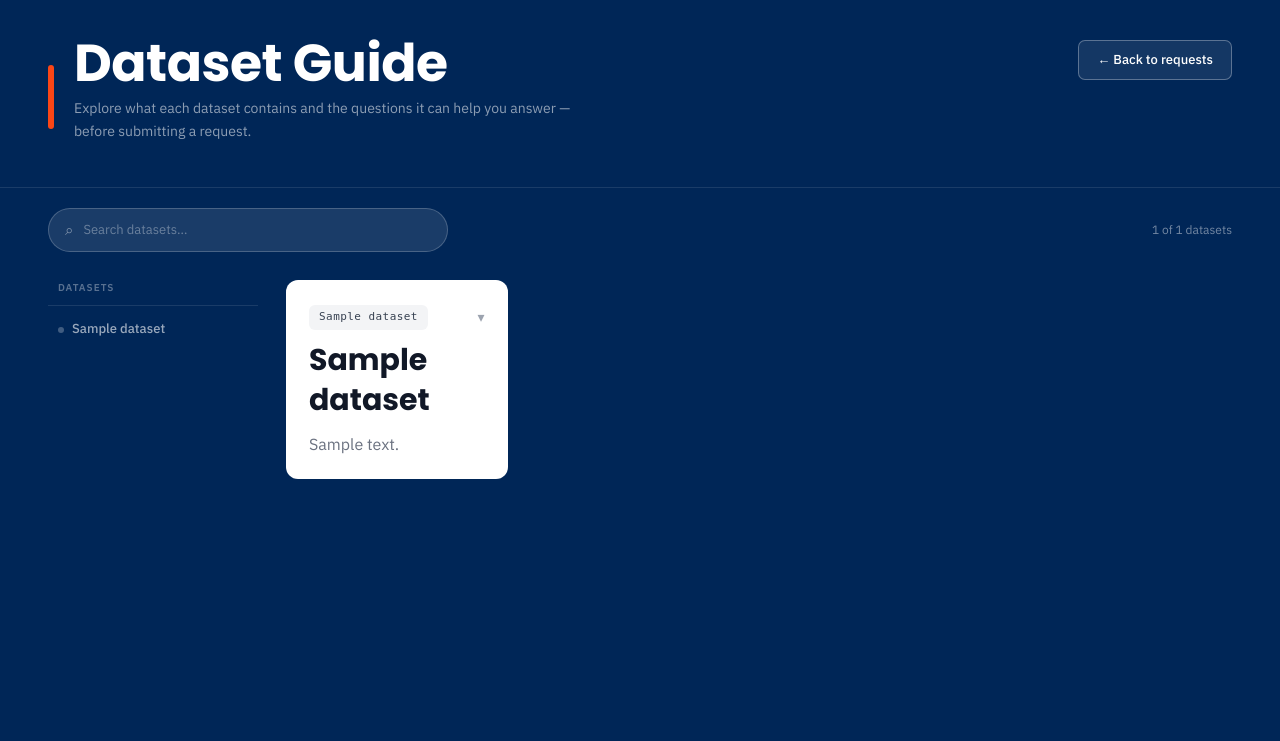
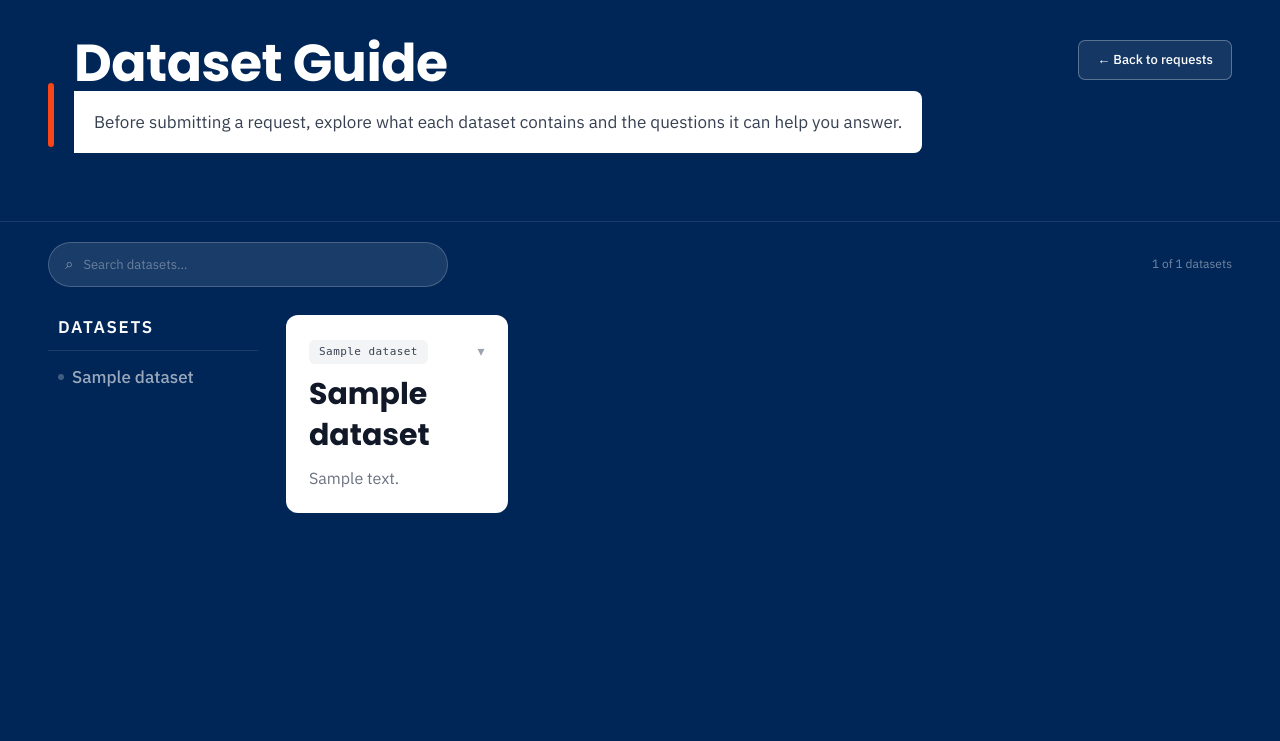
Before and after one commit to lastingerdata/datatags, a Python web app: template ufl_tag_manager/templates/dataset_description.html in a window 1280 px wide. Shown: the part 166-907 px from the top of the page. Run offline with Jinja, Linux system fonts and the light colour scheme; the template is opened without the code that fills it: most values are stand-ins (such as "Sample title", 1, 10 or a date in 2020); some libraries are stand-ins or nearby versions.

Commit message:
UI redesign for Dataset request and Guide pages , per Melissa's feedback

```diff
--- a/ufl_tag_manager/templates/dataset_description.html
+++ b/ufl_tag_manager/templates/dataset_description.html
@@ -37,9 +37,21 @@
     letter-spacing: -0.5px; margin: 0;
   }
   .dg-subtitle {
-    font-size: 14px; color: rgba(255,255,255,0.55);
+    font-size: 20px; color: rgba(255,255,255,0.55);
     line-height: 1.65; max-width: 520px; margin-top: 6px;
   }
+  .ds-intro {
+    font-family:'IBM Plex Sans',sans-serif;
+    font-size:17px;
+    color:#374151;
+    line-height:1.8;
+    margin:0 0 40px;
+    padding:16px 20px;
+    background:#fff;
+    /* border-left:4px solid #FA4616; */
+    border-radius:0 8px 8px 0;
+  }
+  .ds-intro strong { color:#111827; }
 
   /* ── Back button ── */
   .dg-back {
@@ -111,9 +123,9 @@
   .dg-nav::-webkit-scrollbar-thumb { background: rgba(255,255,255,0.15); border-radius: 4px; }
 
   .dg-nav-label {
-    font-size: 10px; font-weight: 700;
+    font-size: 17px; font-weight: 700;
     text-transform: uppercase; letter-spacing: 0.1em;
-    color: rgba(255,255,255,0.35);
+    color: rgba(255, 255, 255, 0.973);
     padding: 0 0 10px 10px;
     border-bottom: 1px solid rgba(255,255,255,0.1);
     margin-bottom: 8px;
@@ -124,7 +136,7 @@
   .dg-nav-link {
     display: flex; align-items: center; gap: 8px;
     padding: 7px 10px; border-radius: 7px;
-    font-size: 13px; font-weight: 500;
+    font-size: 17px; font-weight: 500;
     color: rgba(255,255,255,0.6);
     text-decoration: none;
     transition: background 0.12s, color 0.12s;
@@ -220,8 +232,8 @@
 
   .ds-section-lbl {
     font-family: 'IBM Plex Sans', sans-serif;
-    font-size: 11px; font-weight: 600; letter-spacing: 0.08em;
-    text-transform: uppercase; color: #9CA3AF; margin-bottom: 10px;
+    font-size: 17px; font-weight: 600; letter-spacing: 0.08em;
+    text-transform: uppercase; color: #010307; margin-bottom: 10px;
   }
 
   /* ── Questions ── */
@@ -337,13 +349,15 @@
   {% else %}
 
   <!-- ── Top header ── -->
+
+
   <div class="dg-topbar">
     <div>
       <div class="dg-title-group">
         <div class="dg-bar"></div>
         <div>
           <h1 class="dg-title">Dataset Guide</h1>
-          <p class="dg-subtitle">Explore what each dataset contains and the questions it can help you answer — before submitting a request.</p>
+          <p class="ds-intro">Before submitting a request, explore what each dataset contains and the questions it can help you answer.</p>
         </div>
       </div>
     </div>
@@ -413,7 +427,7 @@
 
             {# Doc link #}
             {% if ds.doc_link %}
-            <div>
+            <!-- <div>
               <div class="ds-doc-wrap">
                 <a class="ds-doc-btn" href="{{ ds.doc_link }}" target="_blank" rel="noopener noreferrer">
                   ⎆ View Documentation
@@ -423,7 +437,7 @@
                   <a href="mailto:lastingerdatasupport@coe.ufl.edu?subject=Request%20Access%20to%20Software%20Repository">Request access</a>
                 </div>
               </div>
-            </div>
+            </div> -->
             {% endif %}
 
             {# Column descriptions #}
```
Also changed, not shown: ufl_tag_manager/templates/dataset_request.html (+12 -12 lines).
